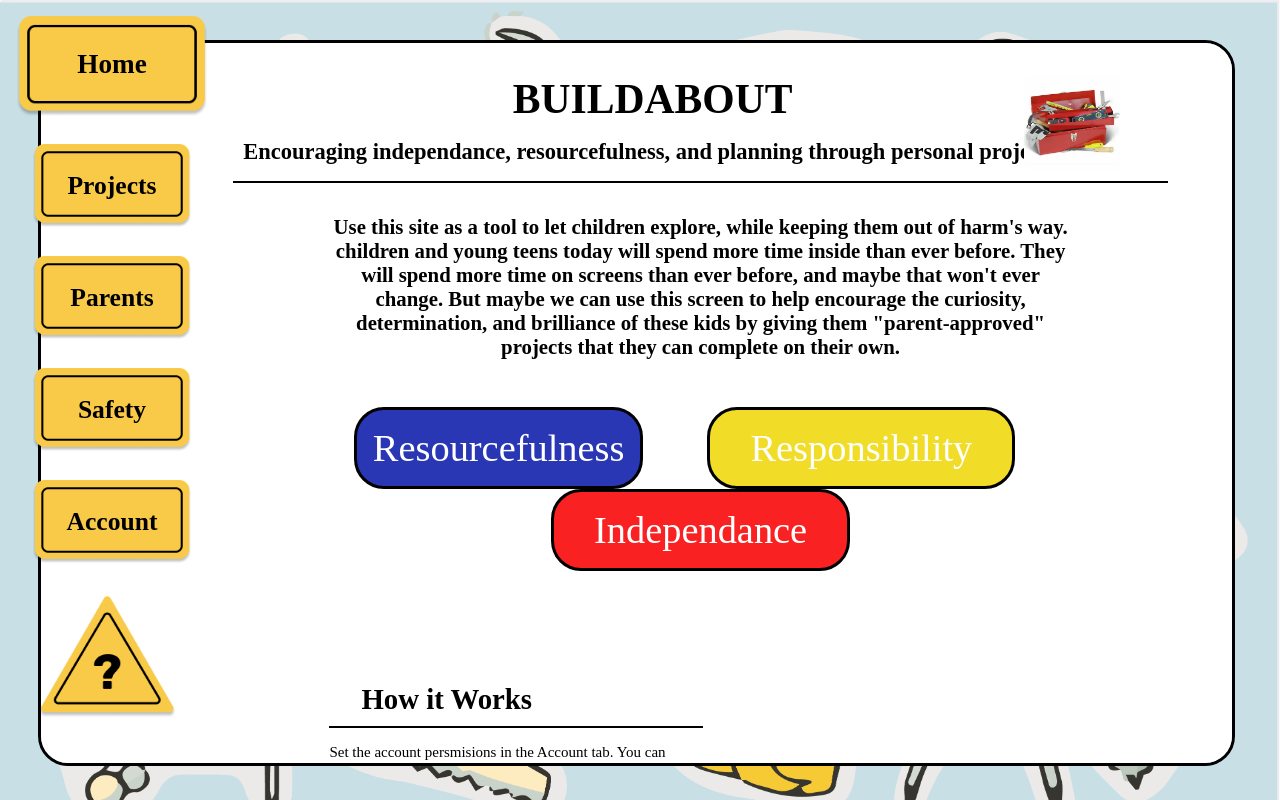
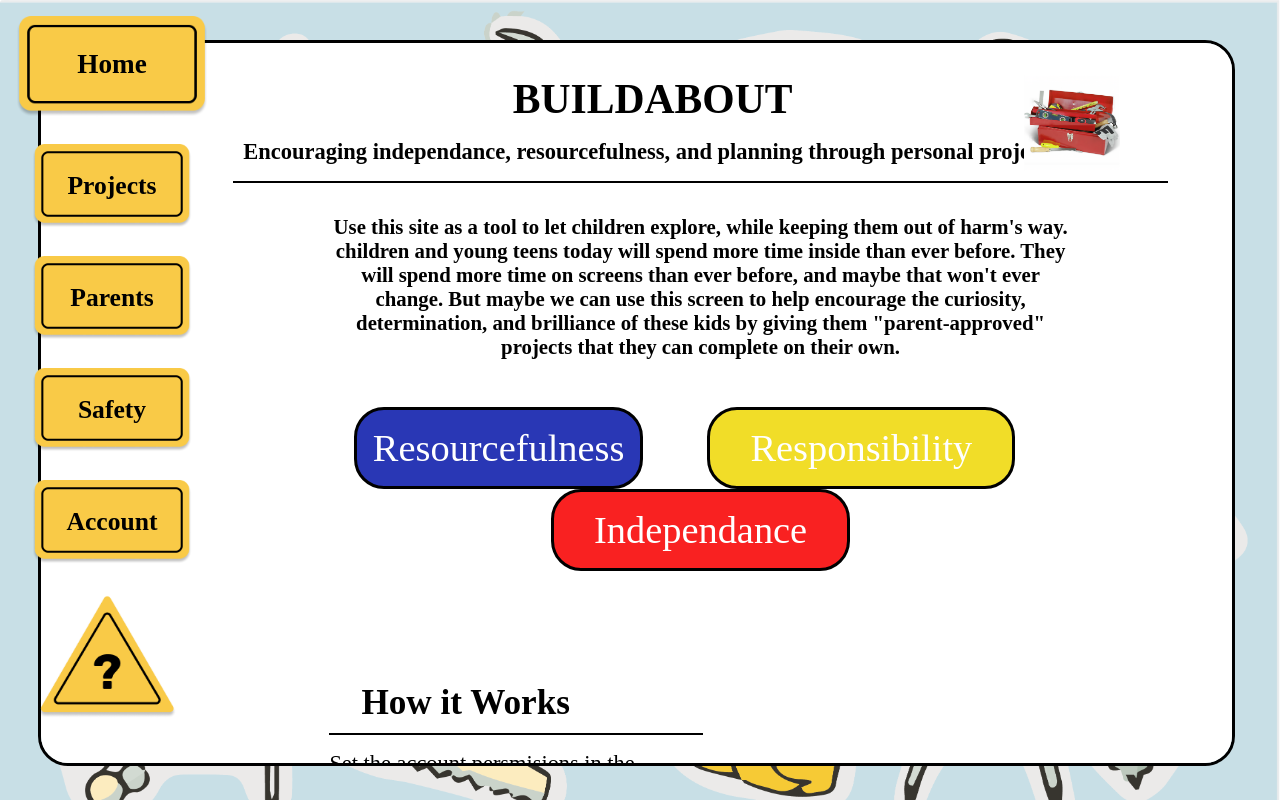
Before and after one commit to anouarh/ivyhacks-buildabout, a React (Create React App) app in the folder Frontend/buildabout-frontend/: page /parents in a window 1280 px wide. Built offline with nearby package versions, Linux system fonts and the light colour scheme; a web font is replaced by a local one.

Commit message:
css change

```diff
--- a/Frontend/buildabout-frontend/src/pages/container/container-page.css
+++ b/Frontend/buildabout-frontend/src/pages/container/container-page.css
@@ -54,6 +54,12 @@
   z-index: 99;
   float: right;
   background-size: contain;
+  -moz-transform: scaleX(-1);
+        -o-transform: scaleX(-1);
+        -webkit-transform: scaleX(-1);
+        transform: scaleX(-1);
+        filter: FlipH;
+        -ms-filter: "FlipH";
 
 
 
--- a/Frontend/buildabout-frontend/src/pages/parents/parents-page.css
+++ b/Frontend/buildabout-frontend/src/pages/parents/parents-page.css
@@ -112,32 +112,48 @@
 	border-bottom: 2px solid black;
 	padding-bottom: 0.6rem;
 	padding-left: 2rem;
-	font-size: 1.8rem;
+	font-size: 2.2rem;
 
 
 }
 
 .HowitWorksMsg{
 	margin: 1rem 0;
+	font-size: 1.4rem;
 
 }
 
 .EcotipsBox{
-	margin: 4rem 4rem;
+	margin: 6rem 6rem 4rem 4rem;
 	display:inline-block;
 	float: right;
+
 	min-height: 6rem;
-	max-width: 12rem;
-	border-top: green solid 6px;
-	border: green solid 3px;
+	max-width: 30%;
+	border: black solid 2px;
 	background-color: green;
 	color: #fff;
-	padding: 4rem;
+	padding: 1.4rem;
+	padding-top:2rem;
+	border-radius: 25px;
+
 
 
 }
 
 .EcotipsMsg{
 
+	background-color: #FFF;
+	color: #000;
+	padding: 2.6rem;
+	border-radius: 25px;
+	font-size: 1.3rem;
+	text-align: center;
 
 }
+.Ecotips{
+
+	text-align: center;
+	margin-bottom: 1rem;
+	font-size: 2rem;
+}
```
